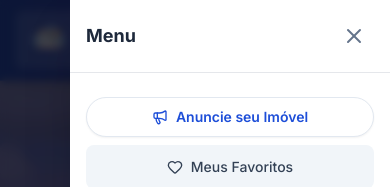
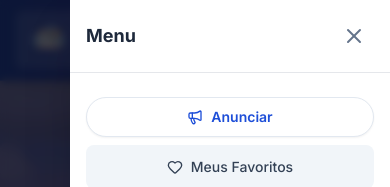
Before and after one commit to Dodo110371/imoveis-daki-do-bairro, a Next.js app: page / in a window 390 px wide. Both pictures are taken after a click on the button "Abrir menu". Shown: the top 187 px of the page. Built offline with nearby package versions, Linux system fonts and the light colour scheme; no server answers; the database is empty.

Commit message:
refactor:extract-HeaderCta-and-use-in-desktop-and-drawer

```diff
--- a/components/Header.tsx
+++ b/components/Header.tsx
@@ -3,9 +3,10 @@
 import { useState } from 'react';
 import Image from 'next/image';
 import Link from 'next/link';
-import { Menu, X, User, Heart, LogOut, Shield, Megaphone } from 'lucide-react';
+import { Menu, X, User, Heart, LogOut, Shield } from 'lucide-react';
 import { useFavorites } from '@/context/FavoritesContext';
 import { useAuth } from '@/context/AuthContext';
+import { HeaderCta } from '@/components/HeaderCta';
 
 export function Header() {
     const [isMenuOpen, setIsMenuOpen] = useState(false);
@@ -50,15 +51,7 @@ export function Header() {
 
                     {/* Actions - Right */}
                     <div className="flex-1 flex items-center justify-end gap-3 md:gap-4">
-                        <Link
-                            href="/anunciar"
-                            className="hidden md:inline-flex items-center gap-2 h-10 px-4 text-sm font-semibold text-white bg-white/10 rounded-full border border-white/15 backdrop-blur-sm hover:bg-white/20 hover:border-white/25 transition-colors shadow-sm"
-                            title="Anuncie seu Imóvel"
-                        >
-                            <Megaphone className="h-4 w-4" />
-                            <span className="hidden lg:inline">Anuncie seu Imóvel</span>
-                            <span className="lg:hidden">Anunciar</span>
-                        </Link>
+                        <HeaderCta variant="dark" className="hidden md:inline-flex" />
 
                         {isAuthenticated ? (
                             <div className="flex items-center gap-2">
@@ -137,14 +130,7 @@ export function Header() {
 
                         <nav className="flex-1 overflow-y-auto py-6 px-4 flex flex-col gap-2">
                             <div className="mb-6 pb-6 border-b border-slate-100 space-y-2">
-                                <Link
-                                    href="/anunciar"
-                                    className="flex items-center justify-center gap-2 h-10 px-4 text-sm font-semibold text-blue-700 bg-white rounded-full border border-slate-200 hover:bg-blue-50 transition-colors shadow-sm"
-                                    onClick={() => setIsMenuOpen(false)}
-                                >
-                                    <Megaphone className="h-4 w-4" />
-                                    Anuncie seu Imóvel
-                                </Link>
+                                <HeaderCta variant="light" className="w-full" onClick={() => setIsMenuOpen(false)} />
                                 <Link
                                     href="/favoritos"
                                     className="flex items-center justify-center gap-2 px-4 py-3 text-sm font-medium text-slate-700 bg-slate-100 rounded-lg hover:bg-slate-200 transition-colors"
--- /dev/null
+++ b/components/HeaderCta.tsx
@@ -0,0 +1,25 @@
+import Link from 'next/link';
+import { Megaphone } from 'lucide-react';
+
+type HeaderCtaProps = {
+  variant: 'dark' | 'light';
+  className?: string;
+  onClick?: () => void;
+};
+
+export function HeaderCta({ variant, className, onClick }: HeaderCtaProps) {
+  const base =
+    variant === 'dark'
+      ? 'items-center gap-2 h-10 px-4 text-sm font-semibold text-white bg-white/10 rounded-full border border-white/15 backdrop-blur-sm hover:bg-white/20 hover:border-white/25 transition-colors shadow-sm'
+      : 'flex items-center justify-center gap-2 h-10 px-4 text-sm font-semibold text-blue-700 bg-white rounded-full border border-slate-200 hover:bg-blue-50 transition-colors shadow-sm';
+
+  const display = className ? `${className} ${base}` : base;
+
+  return (
+    <Link href="/anunciar" className={display} onClick={onClick} title="Anuncie seu Imóvel">
+      <Megaphone className="h-4 w-4" />
+      <span className="hidden lg:inline">Anuncie seu Imóvel</span>
+      <span className="lg:hidden">Anunciar</span>
+    </Link>
+  );
+}
```
